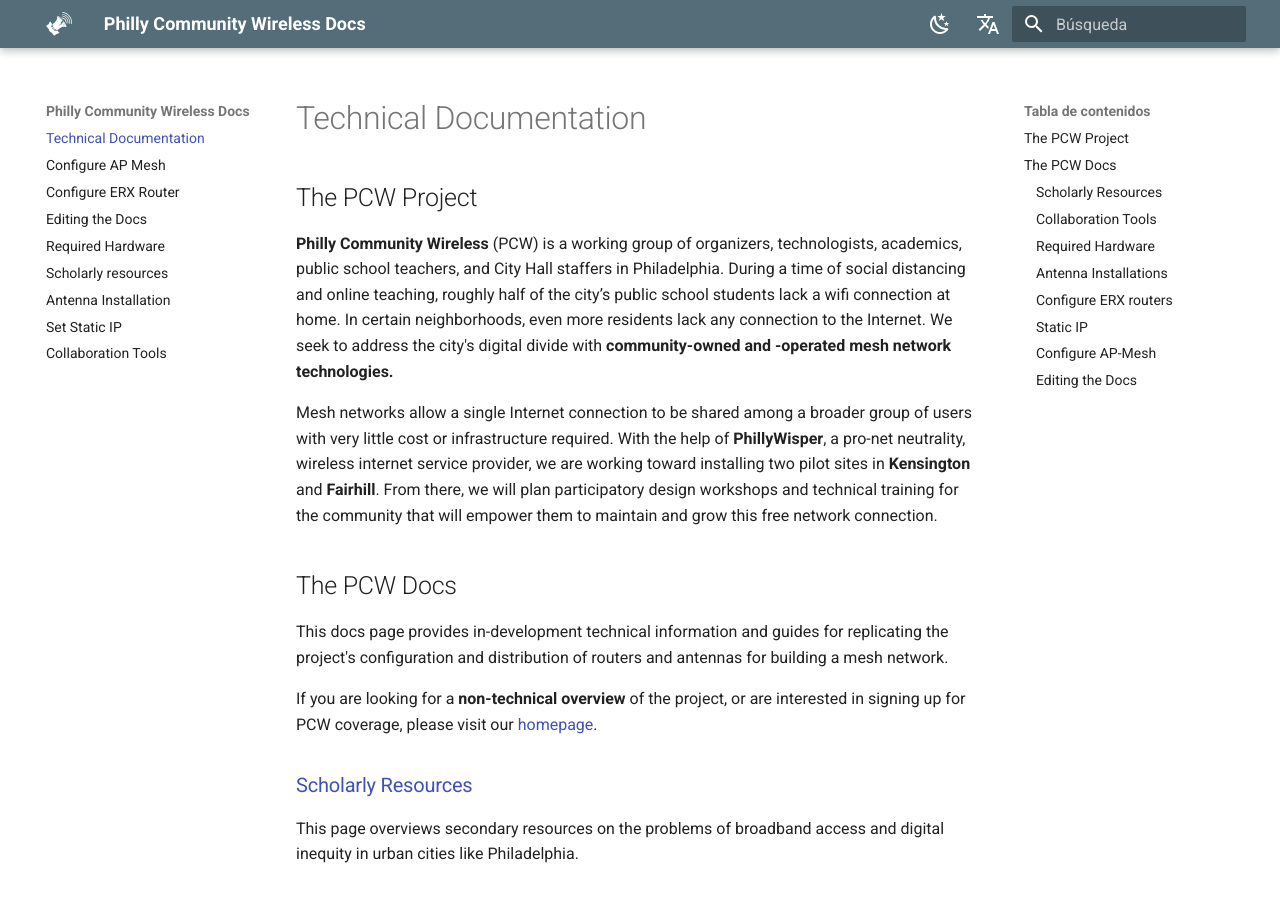
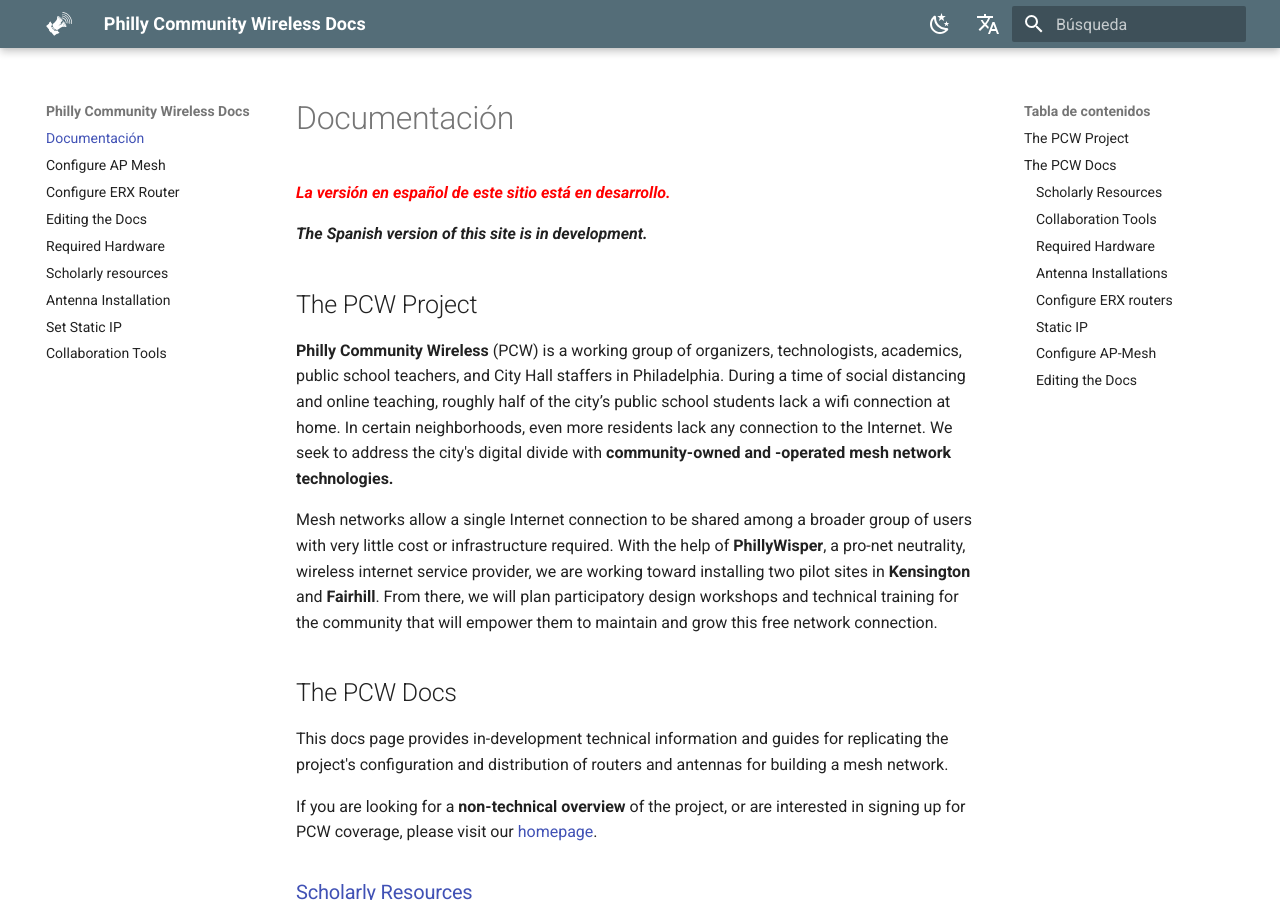
Before and after one commit to phillycommunitywireless/docs-es, an MkDocs documentation site: the page built from docs/index.md, in a window 1280 px wide and 900 px high. Built offline with MkDocs 1.6.1 and Material for MkDocs 9.7.7, drawn with Linux system fonts in a browser that asks for light colours; comment, search, counter and statistics services are not loaded.

Commit message:
Add placeholder text to index.md

```diff
--- a/docs/index.md
+++ b/docs/index.md
@@ -1,11 +1,17 @@
-# Technical Documentation
+# Documentación
+
+<span style="color:red">**_La versión en español de este sitio está en desarrollo._**</span>
+
+**_The Spanish version of this site is in development._**
 
 ## The PCW Project
+
 **Philly Community Wireless** (PCW) is a working group of organizers, technologists, academics, public school teachers, and City Hall staffers in Philadelphia. During a time of social distancing and online teaching, roughly half of the city’s public school students lack a wifi connection at home. In certain neighborhoods, even more residents lack any connection to the Internet. We seek to address the city's digital divide with **community-owned and -operated mesh network technologies.**
 
 Mesh networks allow a single Internet connection to be shared among a broader group of users with very little cost or infrastructure required. With the help of **PhillyWisper**, a pro-net neutrality, wireless internet service provider, we are working toward installing two pilot sites in **Kensington** and **Fairhill**. From there, we will plan participatory design workshops and technical training for the community that will empower them to maintain and grow this free network connection.
 
 ## The PCW Docs
+
 This docs page provides in-development technical information and guides for replicating the project's configuration and distribution of routers and antennas for building a mesh network.
 
 If you are looking for a **non-technical overview** of the project, or are interested in signing up for PCW coverage, please visit our [homepage](https://phillycommunitywireless.org).
```
